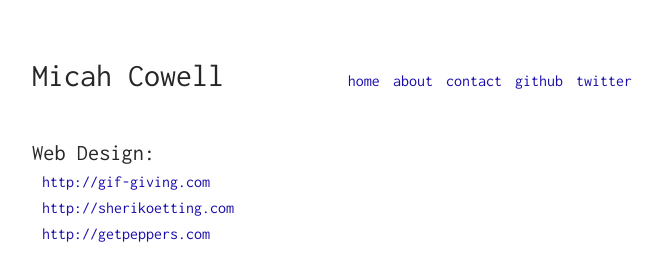
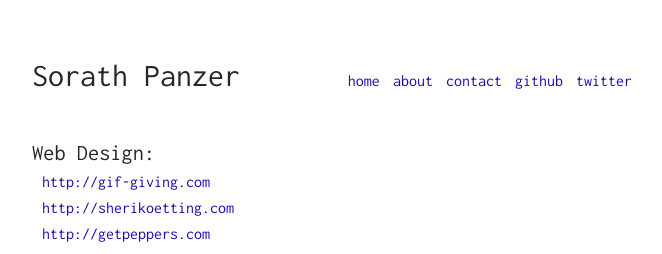
Before and after one commit to sorathpanzer/sorathpanzer.github.io, a Jekyll site: the page built from index.html, in a window 1280 px wide. Shown: the top 254 px of the page, without its empty margins (308-970 px from the left). Built offline with Jekyll 4.4.1, drawn with Linux system fonts in a browser that asks for light colours.

Commit message:
Update _config.yml

```diff
--- a/_config.yml
+++ b/_config.yml
@@ -1,6 +1,6 @@
 # My variables
-name: Micah Cowell
-description: Futuristic web design
+name: Sorath Panzer
+description: Solipsism Book
 google_verification: null
 
 
```
